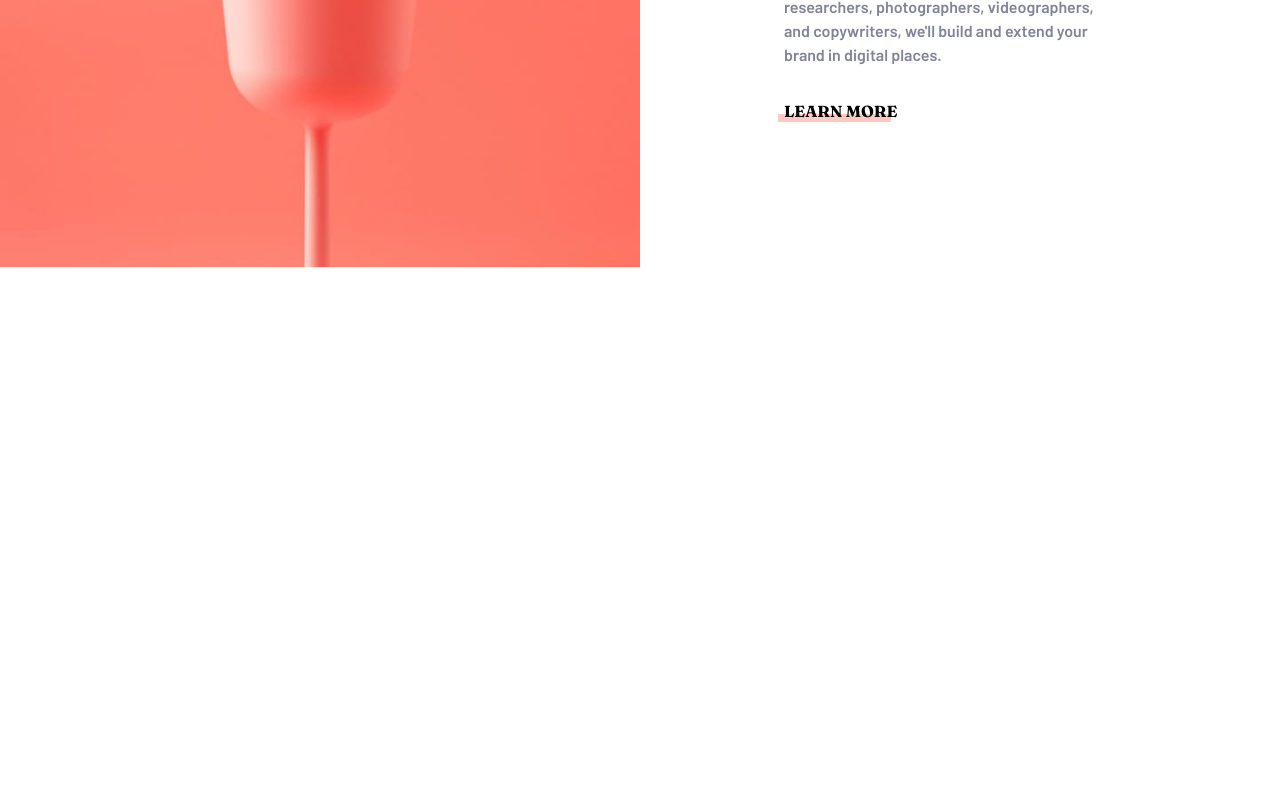
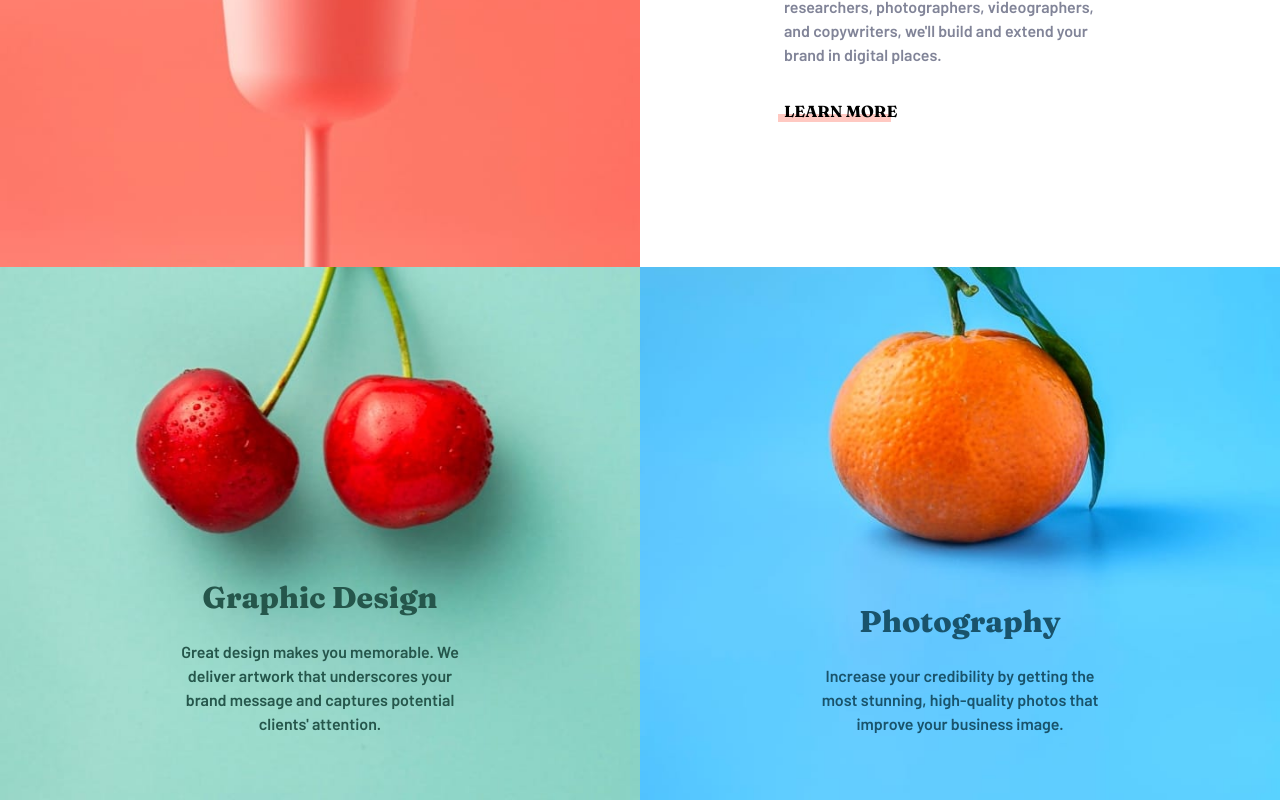
Before and after one commit to Rowee13/fem-sunnyside-agency, a React (Create React App) app: page / in a window 1280 px wide. Shown: the part 1572-2372 px from the top of the page. Before the commit the page ends 1839 px from the top, so only its background shows below. Built offline with nearby package versions, Linux system fonts and the light colour scheme.

Commit message:
Add Services section

```diff
--- a/src/App.jsx
+++ b/src/App.jsx
@@ -1,4 +1,4 @@
-import { Navbar, Hero, About } from "./components";
+import { Navbar, Hero, About, Services } from "./components";
 
 function App() {
   return (
@@ -9,6 +9,7 @@ function App() {
 
       <Hero />
       <About />
+      <Services />
     </div>
   );
 }
--- a/src/assets/index.js
+++ b/src/assets/index.js
@@ -3,5 +3,15 @@ import heroImage from "./desktop/image-header.jpg";
 import arrowDown from "./icon-arrow-down.svg";
 import aboutTransfrom from "./desktop/image-transform.jpg";
 import aboutStandOut from "./desktop/image-stand-out.jpg";
+import servicesGraphicDesign from "./desktop/image-graphic-design.jpg";
+import servicesPhotography from "./desktop/image-photography.jpg";
 
-export { logo, heroImage, arrowDown, aboutTransfrom, aboutStandOut };
+export {
+  logo,
+  heroImage,
+  arrowDown,
+  aboutTransfrom,
+  aboutStandOut,
+  servicesGraphicDesign,
+  servicesPhotography,
+};
--- /dev/null
+++ b/src/components/Services.jsx
@@ -0,0 +1,35 @@
+import { servicesGraphicDesign, servicesPhotography } from "../assets";
+
+const Services = () => {
+  return (
+    <section id="services" className="flex flex-row">
+      <div className="relative">
+        <img src={servicesGraphicDesign} alt="graphic design service" />
+        <div className="flex flex-col items-center absolute bottom-16 px-44">
+          <h2 className="font-fraunces font-extrabold text-3xl text-desaturated-cyan pb-6">
+            Graphic Design
+          </h2>
+          <p className="font-barlow text-desaturated-cyan text-center">
+            Great design makes you memorable. We deliver artwork that
+            underscores your brand message and captures potential clients'
+            attention.
+          </p>
+        </div>
+      </div>
+      <div className="relative">
+        <img src={servicesPhotography} alt="photography service" />
+        <div className="flex flex-col items-center absolute bottom-16 px-44">
+          <h2 className="font-fraunces font-extrabold text-3xl text-dark-blue pb-6">
+            Photography
+          </h2>
+          <p className="font-barlow text-dark-blue text-center">
+            Increase your credibility by getting the most stunning, high-quality
+            photos that improve your business image.
+          </p>
+        </div>
+      </div>
+    </section>
+  );
+};
+
+export default Services;
--- a/src/components/index.js
+++ b/src/components/index.js
@@ -1,5 +1,6 @@
 import Navbar from "./Navbar";
 import Hero from "./Hero";
 import About from "./About";
+import Services from "./Services";
 
-export { Navbar, Hero, About };
+export { Navbar, Hero, About, Services };
```
